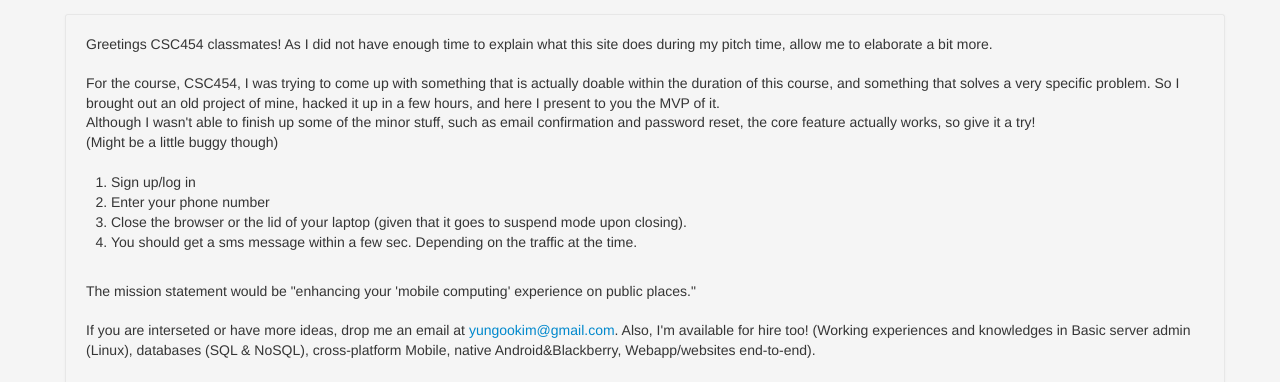
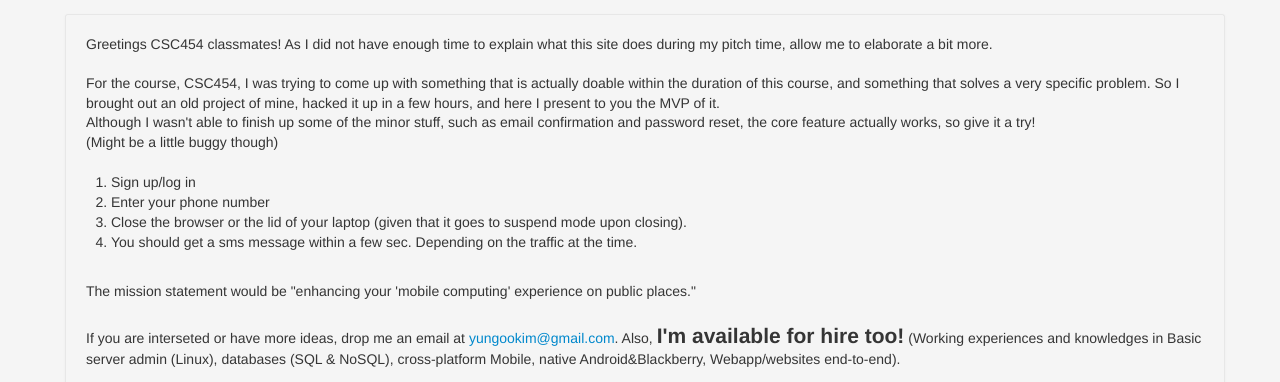
Before and after one commit to yungookim/devimon, a website: page public/index.html in a window 1280 px wide. Shown: the part 48-430 px from the top of the page. Drawn offline with nearby package versions, Linux system fonts and the light colour scheme; a script that the page names is missing.

Commit message:
minor correction on text

```diff
--- a/public/index.html
+++ b/public/index.html
@@ -55,7 +55,7 @@
 			The mission statement would be "enhancing your 'mobile computing' experience on public places."
 			<br><br>
 			If you are interseted or have more ideas, drop me an email at <a href="mailto:yungookim@gmail.com">yungookim@gmail.com</a>.
-			Also, I'm available for hire too! (Working experiences and knowledges in Basic server admin (Linux), databases (SQL & NoSQL), cross-platform Mobile, native Android&Blackberry, Webapp/websites end-to-end).
+			Also, <b style="font-size:1.5em;">I'm available for hire too!</b> (Working experiences and knowledges in Basic server admin (Linux), databases (SQL & NoSQL), cross-platform Mobile, native Android&Blackberry, Webapp/websites end-to-end).
 			<br><br>
 			Thanks for checking the site out!
 		</div>
```
